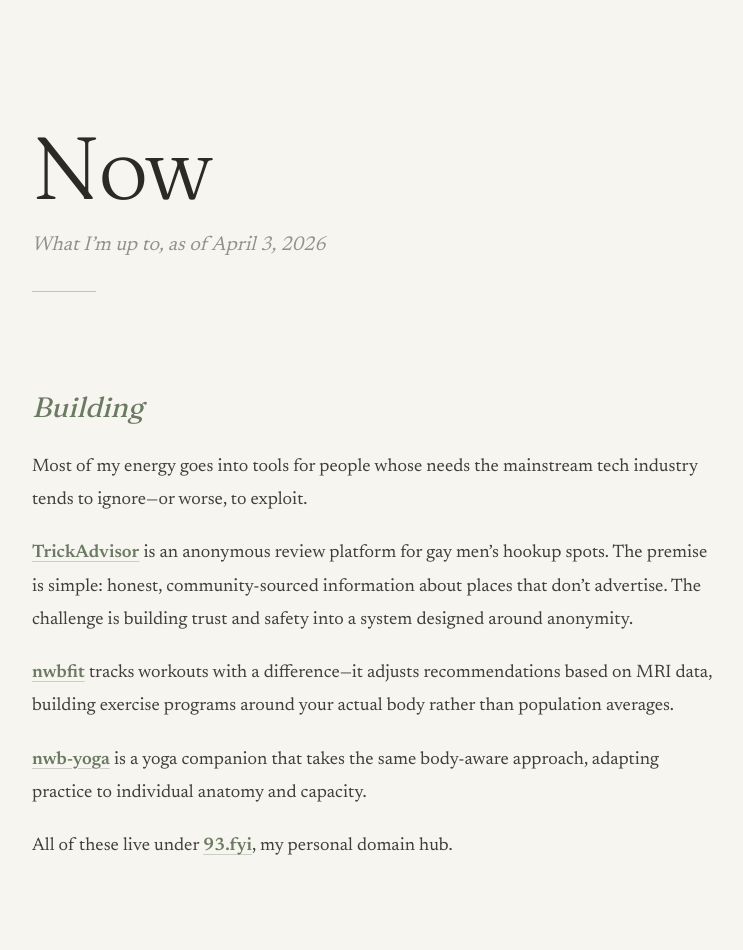
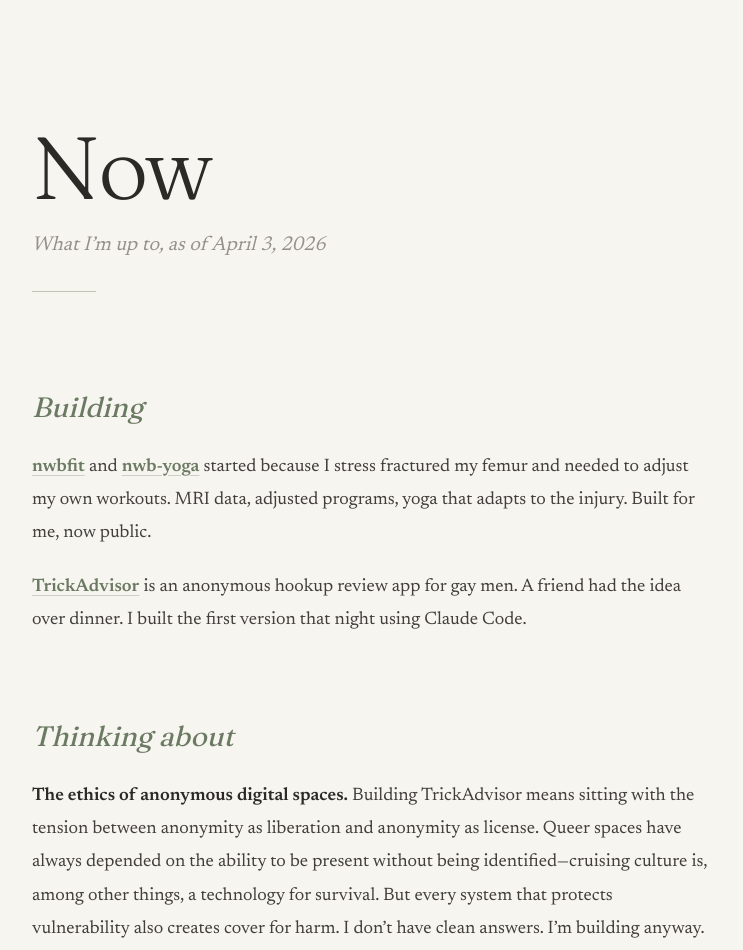
Before and after one commit to karlmarx/now-93fyi, a Next.js app: page / in a window 1280 px wide. Shown: the top 950 px of the page, without its empty margins (268-1011 px from the left). Built offline with nearby package versions, Linux system fonts and the light colour scheme.

Commit message:
copy: grounded building section — real backstory, less manifesto

```diff
--- a/app/page.tsx
+++ b/app/page.tsx
@@ -38,9 +38,26 @@
           </h2>
           <div className="font-prose text-[1.125rem] leading-[1.85] space-y-5 text-fg/90">
             <p>
-              Most of my energy goes into tools for people whose needs the
-              mainstream tech industry tends to ignore&mdash;or worse, to
-              exploit.
+              <a
+                href="https://nfit.93.fyi"
+                target="_blank"
+                rel="noopener noreferrer"
+                className="text-accent hover:text-accent/80 underline decoration-accent/30 underline-offset-4"
+              >
+                <strong>nwbfit</strong>
+              </a>{" "}
+              and{" "}
+              <a
+                href="https://nyoga.93.fyi"
+                target="_blank"
+                rel="noopener noreferrer"
+                className="text-accent hover:text-accent/80 underline decoration-accent/30 underline-offset-4"
+              >
+                <strong>nwb-yoga</strong>
+              </a>{" "}
+              started because I stress fractured my femur and needed to adjust
+              my own workouts. MRI data, adjusted programs, yoga that adapts to
+              the injury. Built for me, now public.
             </p>
             <p>
               <a
@@ -51,47 +68,9 @@
               >
                 <strong>TrickAdvisor</strong>
               </a>{" "}
-              is an anonymous review platform for gay men&rsquo;s hookup spots.
-              The premise is simple: honest, community-sourced information about
-              places that don&rsquo;t advertise. The challenge is building trust
-              and safety into a system designed around anonymity.
-            </p>
-            <p>
-              <a
-                href="https://nfit.93.fyi"
-                target="_blank"
-                rel="noopener noreferrer"
-                className="text-accent hover:text-accent/80 underline decoration-accent/30 underline-offset-4"
-              >
-                <strong>nwbfit</strong>
-              </a>{" "}
-              tracks workouts with a difference&mdash;it adjusts
-              recommendations based on MRI data, building exercise programs
-              around your actual body rather than population averages.
-            </p>
-            <p>
-              <a
-                href="https://nyoga.93.fyi"
-                target="_blank"
-                rel="noopener noreferrer"
-                className="text-accent hover:text-accent/80 underline decoration-accent/30 underline-offset-4"
-              >
-                <strong>nwb-yoga</strong>
-              </a>{" "}
-              is a yoga companion that takes the same body-aware approach,
-              adapting practice to individual anatomy and capacity.
-            </p>
-            <p>
-              All of these live under{" "}
-              <a
-                href="https://93.fyi"
-                target="_blank"
-                rel="noopener noreferrer"
-                className="text-accent hover:text-accent/80 underline decoration-accent/30 underline-offset-4"
-              >
-                <strong>93.fyi</strong>
-              </a>
-              , my personal domain hub.
+              is an anonymous hookup review app for gay men. A friend had the
+              idea over dinner. I built the first version that night using
+              Claude Code.
             </p>
           </div>
         </section>
```
